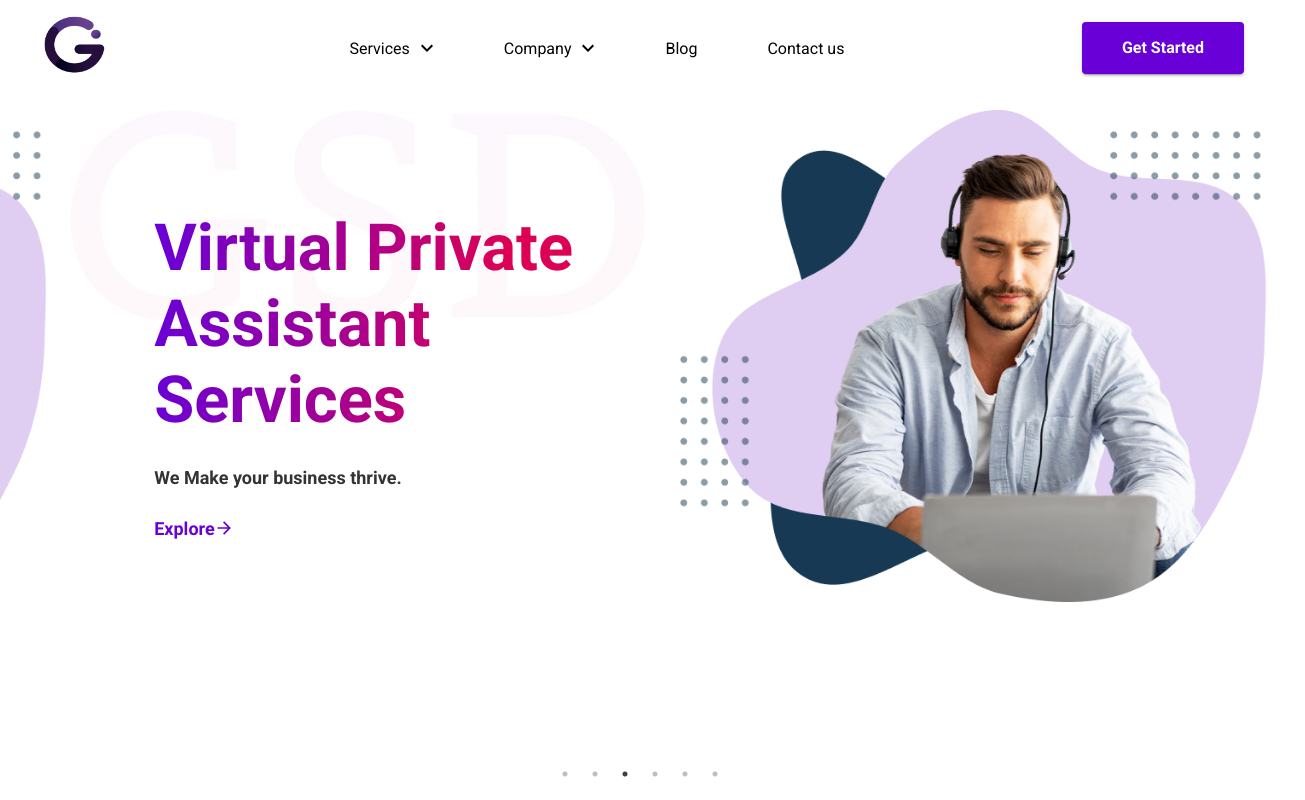
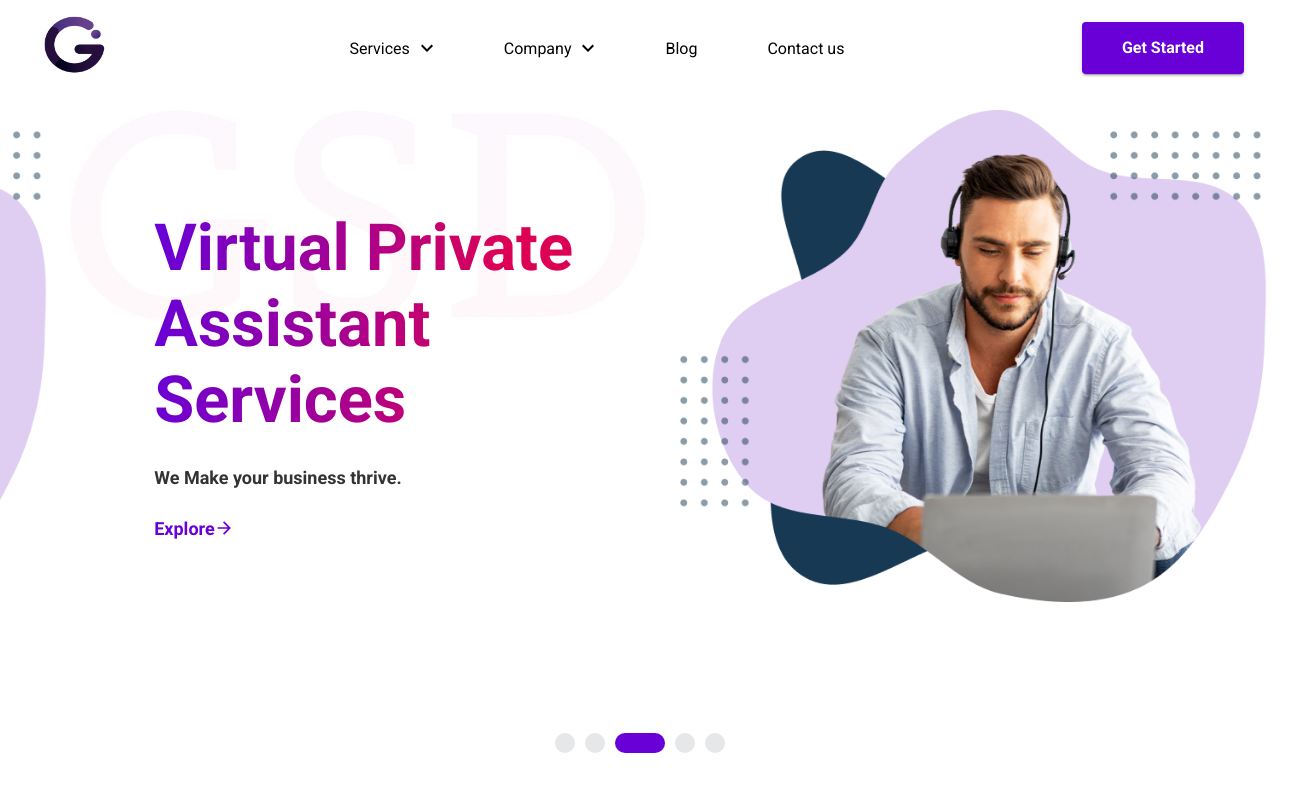
Before and after one commit to Khan3firoz/GSD, a React (Create React App) app: page / in a window 1280 px wide. Shown: the top 800 px of the page, 1305 px wide, since content can reach past the window. Built offline with nearby package versions, Linux system fonts and the light colour scheme.

Commit message:
added latest code

```diff
--- a/src/components/pages/Home.js
+++ b/src/components/pages/Home.js
@@ -19,6 +19,7 @@ import { useNavigate } from "react-router-dom";
 import Slider from "react-slick";
 import "slick-carousel/slick/slick.css";
 import "slick-carousel/slick/slick-theme.css";
+import "../../index.css"
 
 const Home = () => {
   const navigate = useNavigate();
@@ -34,6 +35,11 @@ const Home = () => {
     slidesToScroll: 1,
     autoplay: true,
     autoplaySpeed: 3000,
+    customPaging: i => (
+      <div className="ft-slick__dots--custom">
+        <div />
+      </div>
+    ),
     responsive: [
       {
         breakpoint: 768,
@@ -91,8 +97,8 @@ const Home = () => {
   }, []);
 
   return (
-    <div>
-      <Slider {...settings} className="content-container">
+    <div style={{ width: "100%", position: "relative" }}>
+        <Slider {...settings}>
           {[...Array(6)].map((x) => (
             <Container maxWidth={false} className={classes.mainContainer}>
               <Grid container className={classes.mainGrid}>
@@ -103,7 +109,7 @@ const Home = () => {
                   <Typography className={classes.secondHeading}>
                     We Make your business thrive.
                   </Typography>
-                <Box className={classes.exploreBox}>
+                  <Box className={classes.exploreBox} onClick={() => navigate("services")}>
                     <Typography className={classes.exploreLink}>
                       Explore
                     </Typography>
@@ -756,6 +762,7 @@ export default Home;
 
 const useStyles = makeStyles()((theme) => {
   return {
+
     pinIconBtn: {
       ...styles.imagesBox,
     },
@@ -1338,6 +1345,7 @@ const useStyles = makeStyles()((theme) => {
       display: "flex",
       flexDirection: "row",
       margin: "20px 0px",
+      cursor: 'pointer'
     },
     columnsGrid: {
       margin: "100px 0px",
--- a/src/index.css
+++ b/src/index.css
@@ -1,4 +1,13 @@
+html, body, #root {
+  height: 100%;
+  width: 100%;
+  margin: 0;
+  padding: 0;
+}
+
 body {
+  overflow: hidden;
+  overflow-y: auto;
   margin: 0;
   font-family: -apple-system, BlinkMacSystemFont, 'Segoe UI', 'Roboto', 'Oxygen',
     'Ubuntu', 'Cantarell', 'Fira Sans', 'Droid Sans', 'Helvetica Neue',
@@ -15,3 +24,31 @@ code {
 .css-14jqv7c-MuiContainer-root {
   padding: 0 !important;
 }
+.slick-dots li button:before {
+  font-size: 20px !important;
+}
+.slick-slider {
+  overflow: hidden;
+}
+.slick-dots {
+  position: absolute;
+  bottom: -25px;
+  width: 100%;
+  display: block;
+}
+.ft-slick__dots--custom {
+  height: 20px;
+  width: 20px;
+  background-color: #e5e7e9;
+  border-radius: 50px;
+  position: absolute;
+  bottom: 25px;
+}
+.slick-dots .slick-active .ft-slick__dots--custom {
+  width: 50px;
+  margin-right: 15px !important;
+  background-color: rgb(104, 0, 215) !important;
+  right: auto;
+  left:auto;
+  z-index: 99999;
+}
```
Also changed, not shown: 1 other file (tests, documents, lock files or other folders). Lines whose indentation alone changed are shown as unchanged.
